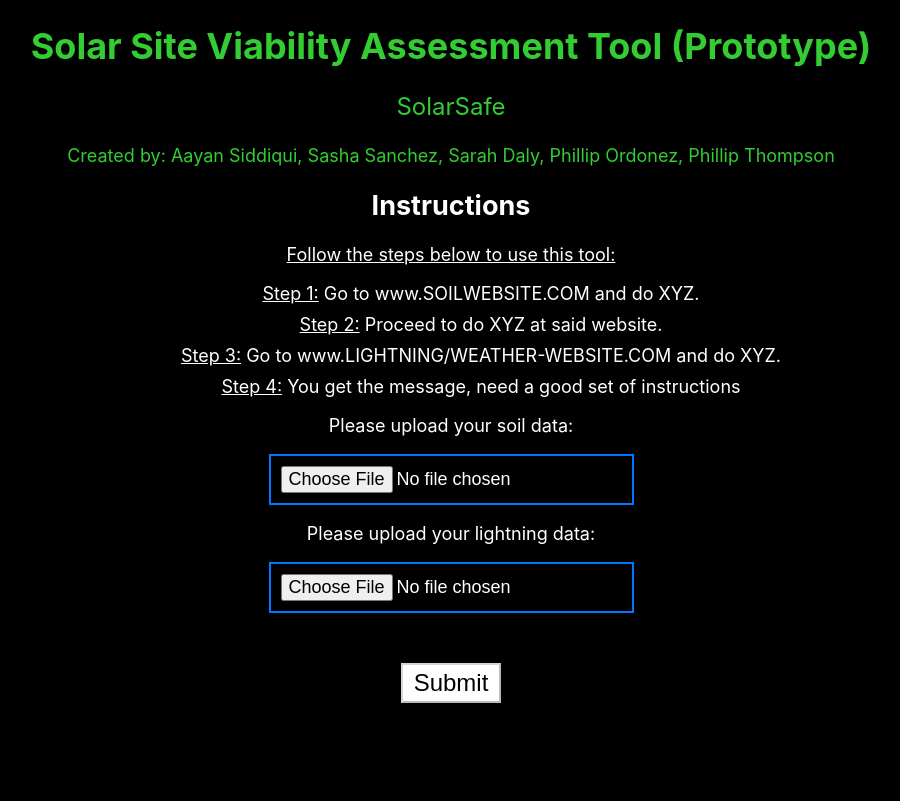
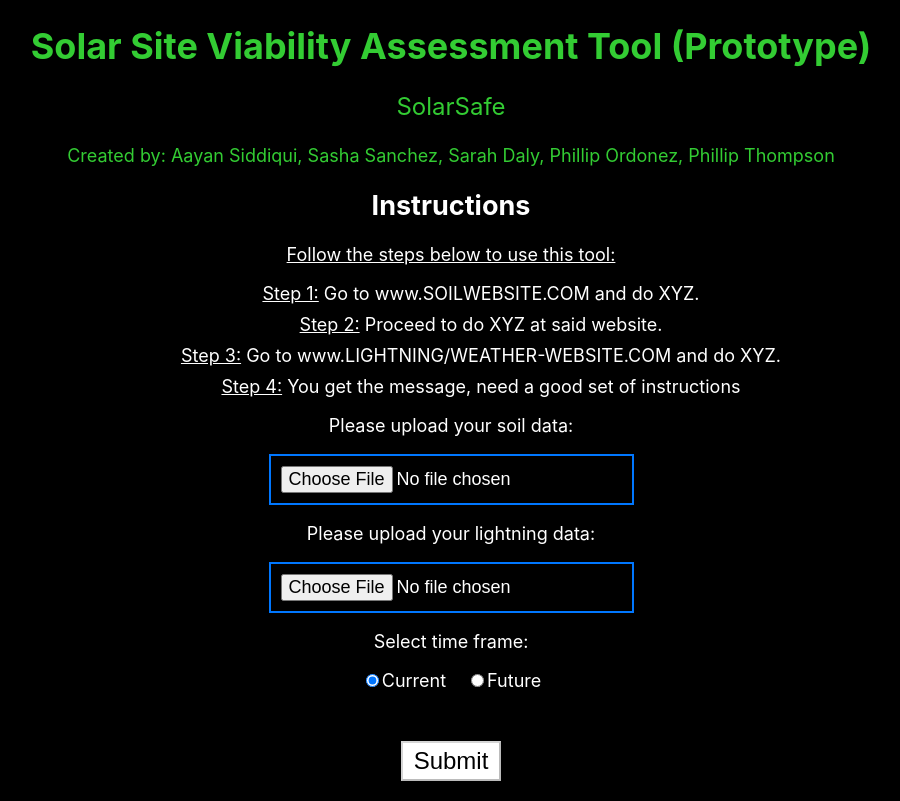
Before and after one commit to aayanrs/SolarSafeAnalysisTool, a React (Create React App) app: page / in a window 1280 px wide. Shown: the whole page, without its empty margins (189-1089 px from the left). Built offline with nearby package versions, Linux system fonts and the light colour scheme.

Commit message:
Added prototype specific file handling + curr/future checkboxes, with specific output depending on box ticked

```diff
--- a/src/App.js
+++ b/src/App.js
@@ -7,6 +7,7 @@ function App() {
   const [lightningFile, setLightningFile] = useState(null);
   const [analyzing, setAnalyzing] = useState(false);
   const [showBackButton, setShowBackButton] = useState(false);
+  const [timeFrame, setTimeFrame] = useState('current'); // Added state for time frame
 
   const handleSoilFileChange = (e) => {
     const file = e.target.files[0];
@@ -24,6 +25,10 @@ function App() {
     } else {
       alert('Please upload a CSV file for lightning data.');
     }
+  };
+
+  const handleTimeFrameChange = (e) => {
+    setTimeFrame(e.target.value);
   };
 
   const handleSubmit = () => {
@@ -44,7 +49,35 @@ function App() {
     setLightningFile(null); // Reset lightningFile state
   }
 
-  const randomRating = () => Math.floor(Math.random() * 5) + 1;
+  const randomRatingSoil = (fileName) => {
+    if (fileName) {
+      const lowerCaseFileName = fileName.toLowerCase();
+
+      if (lowerCaseFileName === 'testcsv.csv') {
+        return 4; // FL SOIL
+      } else if (lowerCaseFileName === 'testcsv_1.csv') {
+        return 2; // GA SOIL
+      }
+    }
+
+    return Math.floor(Math.random() * 5) + 1; // Default random rating
+  };
+
+  const randomRatingLightning = (fileName) => {
+    if (fileName) {
+      const lowerCaseFileName = fileName.toLowerCase();
+
+      if (lowerCaseFileName === 'testcsv_3.csv') {
+        return 1; //  GA LIGHTNING
+      } else if (lowerCaseFileName === 'testcsv_4.csv') {
+        return 3; // FL LIGHTNING
+      }
+    }
+
+    return Math.floor(Math.random() * 5) + 1; // Default random rating
+  };
+
+
 
   return (
     <div className="App">
@@ -76,11 +109,38 @@ function App() {
           <div>
             <p>Please upload your lightning data:</p>
             <input type="file" accept=".csv" onChange={handleLightningFileChange} />
+
+            <div style={{ textAlign: 'center' }}>
+              <p>Select time frame:</p>
+              <div style={{ display: 'flex', alignItems: 'center', justifyContent: 'center' }}>
+                <label>
+                  <input
+                    type="radio"
+                    name="timeFrame"
+                    value="current"
+                    checked={timeFrame === 'current'}
+                    onChange={handleTimeFrameChange}
+                  />
+                  Current
+                </label>
+                <label style={{ marginLeft: '20px' }}>
+                  <input
+                    type="radio"
+                    name="timeFrame"
+                    value="future"
+                    checked={timeFrame === 'future'}
+                    onChange={handleTimeFrameChange}
+                  />
+                  Future
+                </label>
+              </div>
             </div>
             {analyzing ? (
-            <p style={{ fontSize: '24px' }}>Analyzing...</p>
+              <p style={{ fontSize: '24px', textAlign: 'center' }}>Analyzing...</p>
             ) : (
-            <button onClick={handleSubmit}
+              <div style={{ textAlign: 'center' }}>
+                <button
+                  onClick={handleSubmit}
                   disabled={!soilFile || !lightningFile}
                   style={{
                     marginTop: '50px',
@@ -92,7 +152,9 @@ function App() {
                 >
                   Submit
                 </button>
+              </div>
             )}
+          </div>
         </div>
       )}
 
@@ -116,17 +178,23 @@ function App() {
             </div>
             <div style={{ display: 'flex', justifyContent: 'space-between', alignItems: 'center', width: '50%' }}>
               <p style={{ fontSize: '24px' }}>Soil Ground Capacity Rating:</p>
-              <p style={{ fontSize: '24px' }}>{randomRating()}</p>
+              <p style={{ fontSize: '24px' }}>{randomRatingSoil(soilFile?.name)}</p> {/* Pass file name to randomRating */}
             </div>
             <div style={{ display: 'flex', justifyContent: 'space-between', alignItems: 'center', width: '50%' }}>
               <p style={{ fontSize: '24px' }}>Lightning Risk Rating:</p>
-              <p style={{ fontSize: '24px' }}>{randomRating()}</p>
+              <p style={{ fontSize: '24px' }}>{randomRatingLightning(lightningFile?.name)}</p>
             </div>
             <div style={{ width: '80%', margin: '20px 0' }}>
-              <p style={{ fontSize: '20px', textAlign: 'center' }}>Grounding Recommendation: Insert basic grounding recommendations depending on the number outputted</p>
+              <p style={{ fontSize: '20px', textAlign: 'center' }}>
+                Grounding Recommendation: {timeFrame === 'current' ? 'Woah!!!' :
+                (timeFrame === 'future' ? 'Hey!!!' : 'Insert basic grounding recommendations depending on the number outputted')}
+                </p>
             </div>
             <div style={{ width: '80%', margin: '20px 0' }}>
-              <p style={{ fontSize: '20px', textAlign: 'center' }}>Lightning Protection Recommendation: Insert basic lightning protection recommendations depending on the number outputted.</p>
+              <p style={{ fontSize: '20px', textAlign: 'center' }}>
+                Lightning Protection Recommendation: {timeFrame === 'current' ? 'What!!!' :
+                (timeFrame === 'future' ? 'Crazy!!!' : 'Insert basic lightning recommendations depending on the number outputted')}
+                </p>
             </div>
           </div>
           {showBackButton && <button onClick={handleBack} style={{
```
Lines whose indentation alone changed are shown as unchanged.
